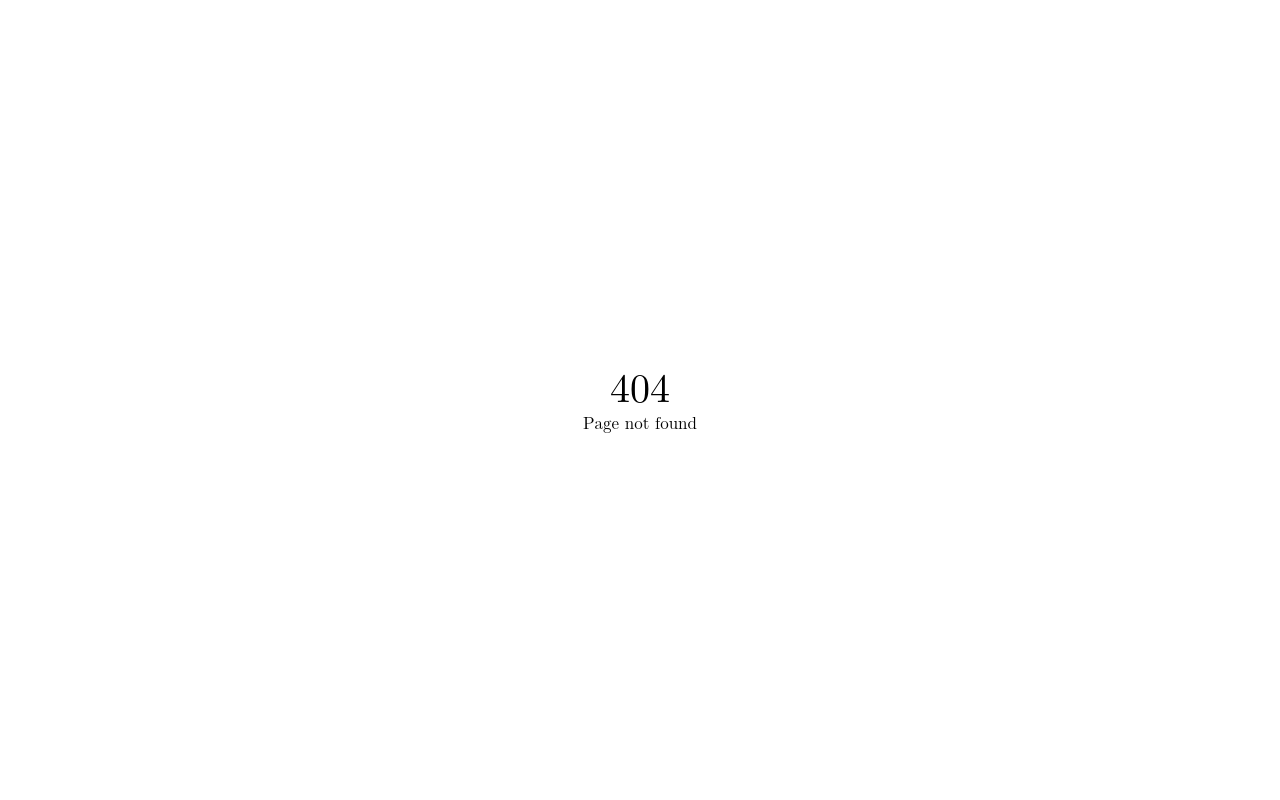
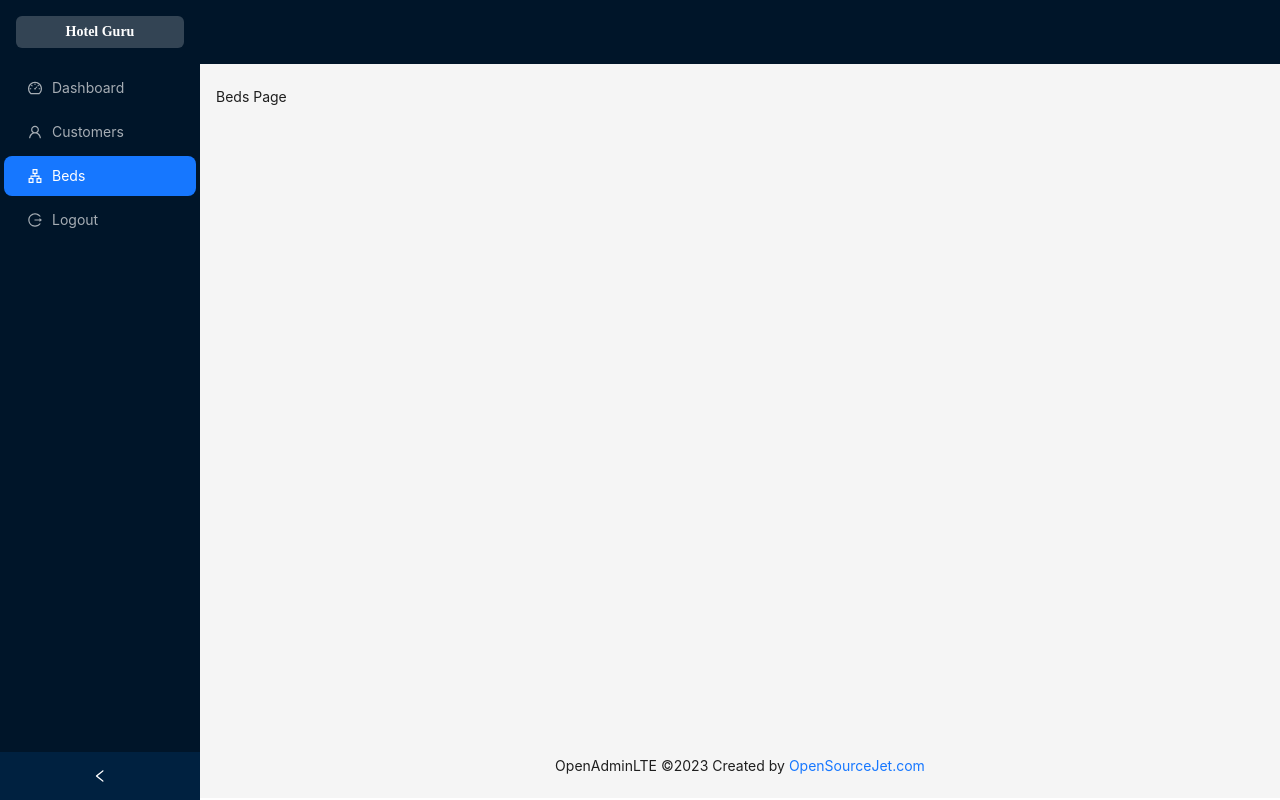
Before and after one commit to aayushsolanki40/hotelguru, a React (Create React App) app: page /beds in a window 1280 px wide. Before the commit this address had no page. Built offline with nearby package versions, Linux system fonts and the light colour scheme.

Commit message:
feat: Added beds and customer empty page

```diff
--- a/src/Auth/auth.ts
+++ b/src/Auth/auth.ts
@@ -9,8 +9,8 @@ interface AuthProvider {
  * This represents some generic auth provider API, like Firebase.
  */
 export const AuthProvider: AuthProvider = {
-  isAuthenticated: false,
-  username: null,
+  isAuthenticated: true,
+  username: 'Admin',
   async signin(username: string) {
     await new Promise((r) => setTimeout(r, 500)); // fake delay
     AuthProvider.isAuthenticated = true;
--- a/src/Auth/router.ts
+++ b/src/Auth/router.ts
@@ -12,6 +12,8 @@ import LoginPage from '../Pages/Login/LoginPage';
 import loginAction from '../Pages/Login/loginAction';
 import DashboardPage from '../Pages/Dashboard/DashboardPage';
 import Page404 from '../Pages/errors/404Page';
+import CustomerPage from '../Pages/Customers/CustomersPage';
+import BedsPage from '../Pages/Beds/BedsPage';
 
 const router = createBrowserRouter([
     {
@@ -28,6 +30,16 @@ const router = createBrowserRouter([
                 path: "/dashboard",
                 loader: protectedLoader,
                 Component: DashboardPage,
+            },
+            {
+                path: "/customers",
+                loader: protectedLoader,
+                Component: CustomerPage,
+            },
+            {
+                path: "/beds",
+                loader: protectedLoader,
+                Component: BedsPage,
             }
         ],
     },
--- a/src/Layout/Slider.tsx
+++ b/src/Layout/Slider.tsx
@@ -6,11 +6,12 @@ import {
   DashboardOutlined,
   LogoutOutlined
 } from '@ant-design/icons';
-import { Link } from 'react-router-dom'; // Import React Router's Link component
+import { Link, useLocation } from 'react-router-dom'; // Import React Router's Link component
 
 const { Sider } = Layout;
 
 type Props = {};
+
 
 const items = [
   {
@@ -41,6 +42,7 @@ const items = [
 
 export default function Slider({}: Props) {
   const [collapsed, setCollapsed] = useState<boolean>(false);
+  const location = useLocation();
 
   return (
     <div>
@@ -57,7 +59,7 @@ export default function Slider({}: Props) {
         onCollapse={(value) => setCollapsed(value)}
       >
         <div className="demo-logo-vertical">Hotel Guru</div>
-        <Menu theme="dark" mode="inline" defaultSelectedKeys={['dashboard']}>
+        <Menu theme="dark" mode="inline" defaultSelectedKeys={[items.filter(e => e.path === location.pathname)[0].key || 'dashboard']}>
           {items.map((item) => (
             <Menu.Item key={item.key} icon={item.icon}>
               <Link to={item.path}>{item.label}</Link>
--- /dev/null
+++ b/src/Pages/Beds/BedsPage.tsx
@@ -0,0 +1,7 @@
+import React from 'react'
+
+export default function BedsPage() {
+  return (
+    <div>Beds Page</div>
+  )
+}
--- /dev/null
+++ b/src/Pages/Customers/CustomersPage.tsx
@@ -0,0 +1,7 @@
+import React from 'react'
+
+export default function CustomerPage() {
+  return (
+    <div>Customer Page</div>
+  )
+}
```
